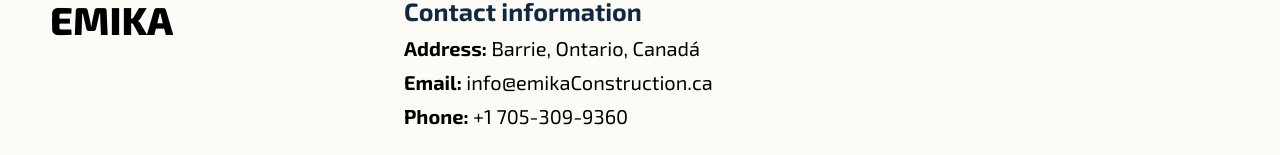
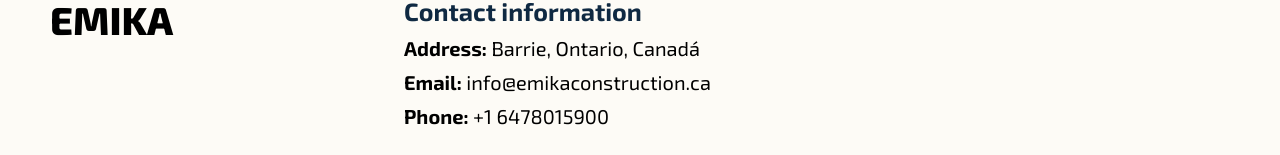
Before and after one commit to Richi13213/emika_contracting, a React (Vite) app: page / in a window 1280 px wide. Shown: the part 3320-3475 px from the top of the page. Built offline with nearby package versions, Linux system fonts and the light colour scheme.

Commit message:
:sparkles: Change contact info

```diff
--- a/src/ui/sharing/organisms/Footer/Footer.tsx
+++ b/src/ui/sharing/organisms/Footer/Footer.tsx
@@ -13,14 +13,14 @@
           <p className={styles.info_text}>
             <span>Email:</span>{" "}
             <a
-              href="mailto:info@emikaConstruction.ca"
+              href="mailto:info@emikaconstruction.ca"
               className={styles.info_link}
             >
-              info@emikaConstruction.ca
+              info@emikaconstruction.ca
             </a>
           </p>
           <p className={styles.info_text}>
-            <span>Phone:</span> +1 705-309-9360
+            <span>Phone:</span> +1 6478015900
           </p>
         </div>
       </div>
```
